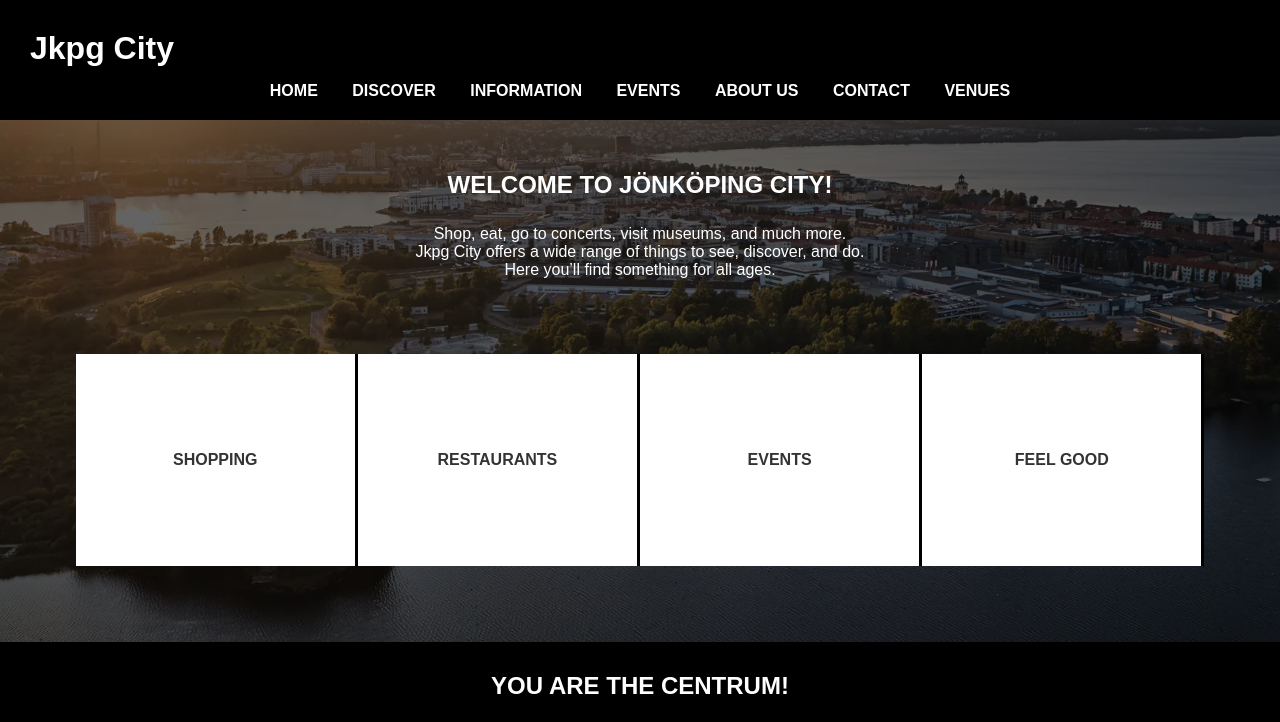
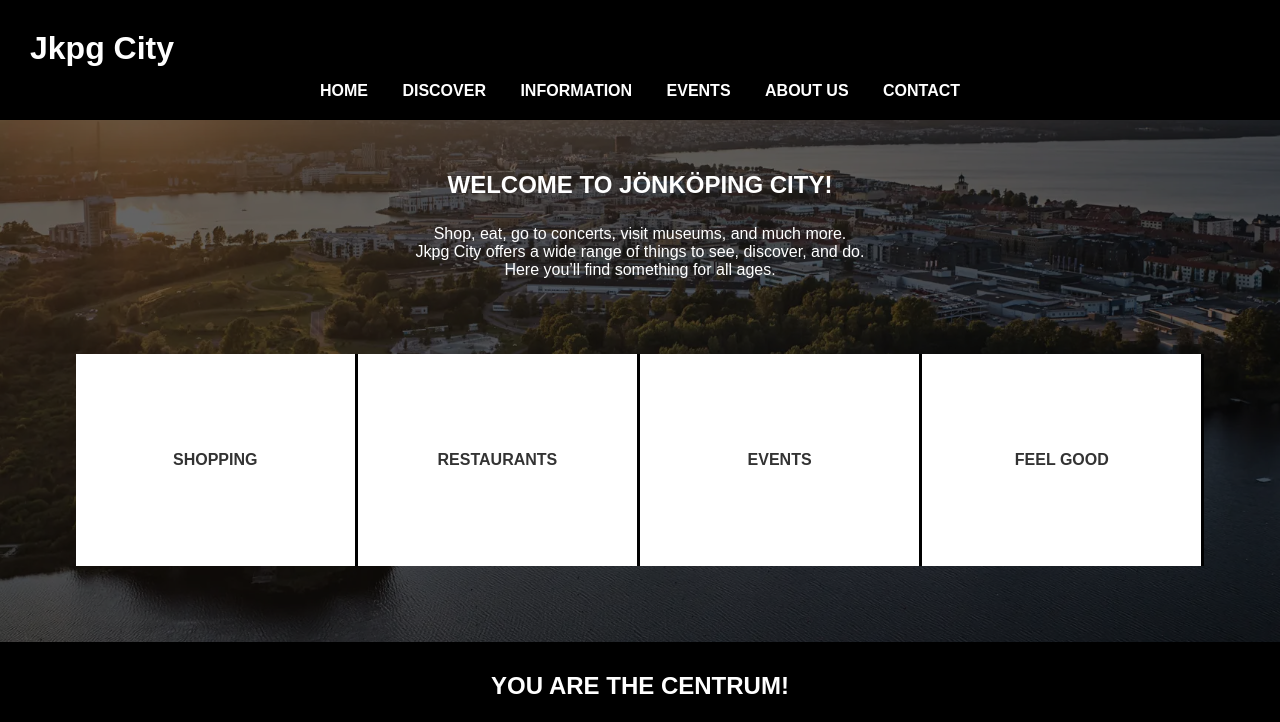
Before and after one commit to EmiliaBanak/Web-development, a website: page public/index.html in a window 1280 px wide. Shown: the top 722 px of the page. Drawn offline with Linux system fonts and the light colour scheme; no server answers; grey boxes are pictures that could not be loaded; a web font is replaced by a local one.

Commit message:
Update index.html

```diff
--- a/public/index.html
+++ b/public/index.html
@@ -19,7 +19,6 @@
           <li><a href="#events">Events</a></li>
           <li><a href="#about">About Us</a></li>
           <li><a href="#contact">Contact</a></li>
-          <li><a href="/venues">Venues</a></li>
         </ul>
       </nav>
     </header>
```
